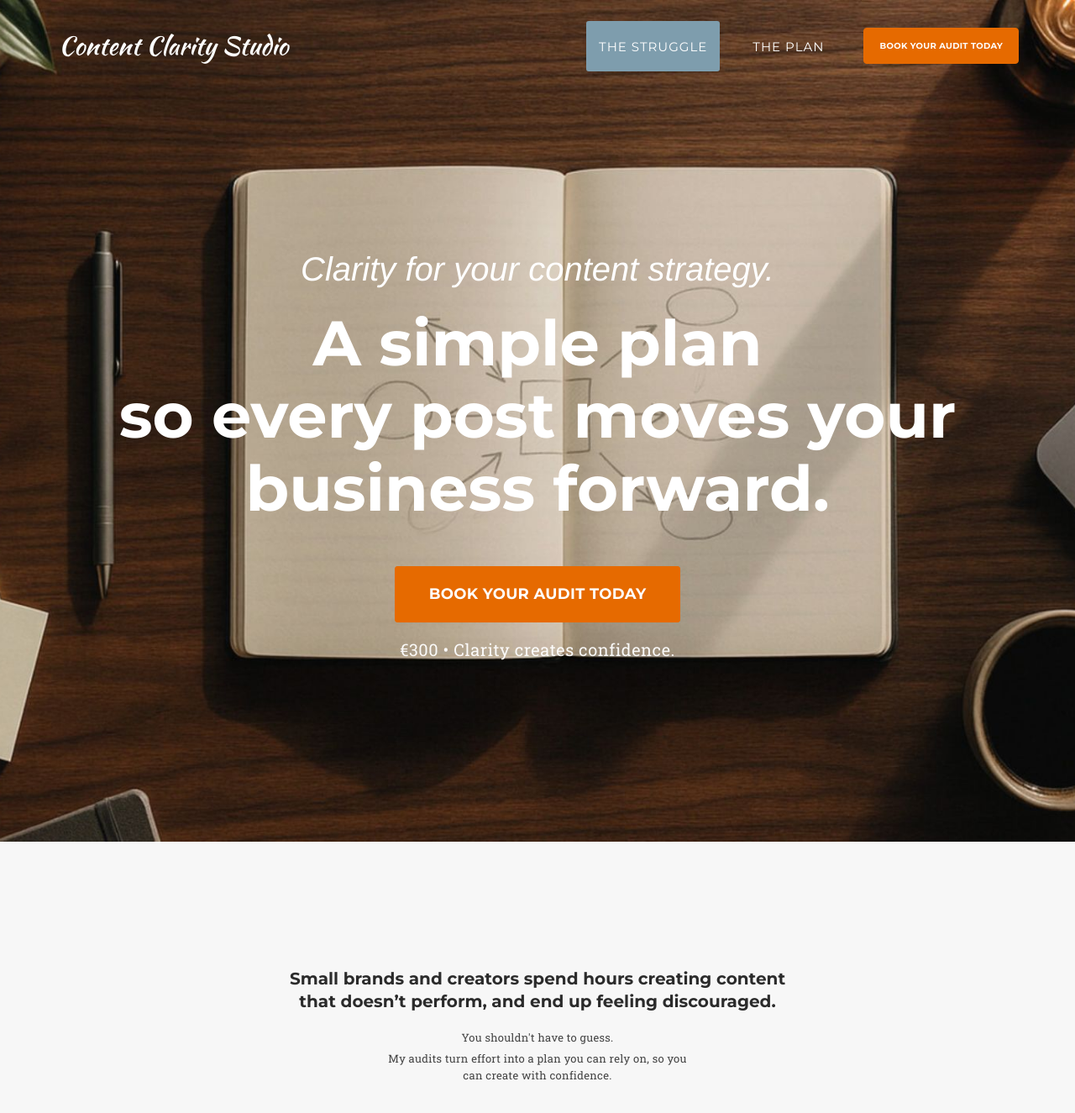
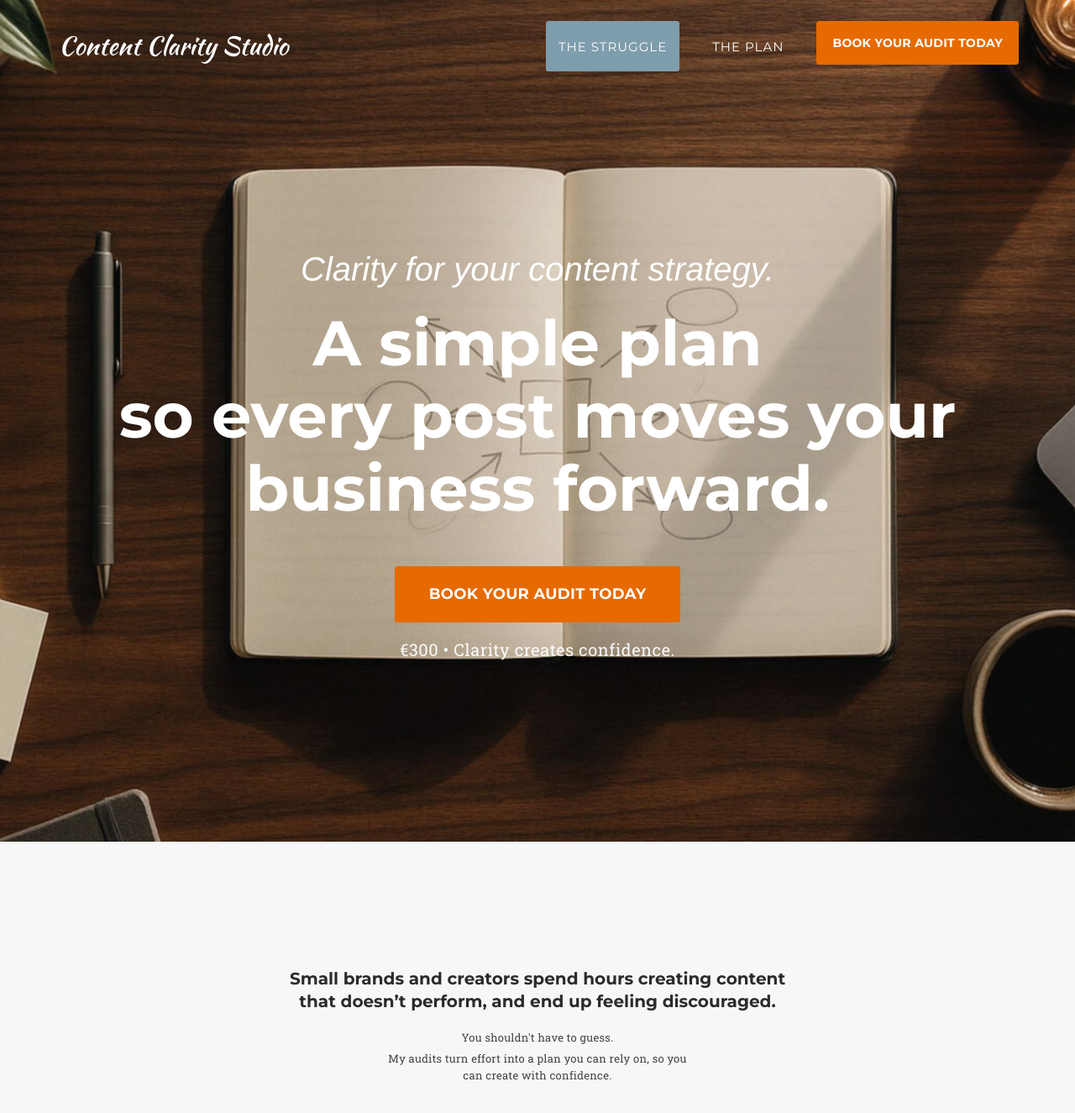
Before and after one commit to ContentClarityStudio/contentclaritystudio.github.io, a Jekyll site: the page built from index.html, in a window 1280 px wide and 1400 px high. Shown: the top 1325 px of the window at 84% size. Built offline with Jekyll 4.4.1, drawn with Linux system fonts in a browser that asks for light colours; some web fonts are replaced.

Commit message:
Update overrides.css

```diff
--- a/css/overrides.css
+++ b/css/overrides.css
@@ -37,13 +37,13 @@ header .intro-heading {
 
 /* ---------------------------------------------------------
    CTA buttons (hero + navbar): base/hover colors
+   (single, de-duplicated definition)
 --------------------------------------------------------- */
 .btn.btn-primary.btn-cta {
   background-color: #e66a00;
   border-color: #e66a00;
   color: #fff;
-  font-weight: 700;     /* strong, passes AA as large text */
-  font-size: 18px;      /* keeps hero CTA assertive */
+  font-weight: 700;
   letter-spacing: 0.3px;
   transition: all .2s ease-in-out;
 }
@@ -57,16 +57,19 @@ header .intro-heading {
 }
 
 /* ---------------- Navbar spacing/alignment ---------------- */
+
 /* Even spacing between text links (desktop) */
 .navbar-nav > li { margin: 0 12px; }
 .navbar-nav > li:first-child { margin-left: 0; }
 
-/* Extra gap before the CTA; size the button neatly in the bar */
-.navbar-nav > li.nav-cta { margin-left: 20px; }
+/* Make the navbar CTA the SAME HEIGHT as the tabs */
 .navbar-nav > li.nav-cta > a.btn.btn-cta {
-  padding: 10px 18px;
-  font-size: 1rem;
-  margin: 8px 0;   /* vertical centering in the bar */
+  /* Tabs in Bootstrap nav are ~50px tall: padding 15/15 + line-height 20 */
+  padding: 15px 18px;     /* match vertical padding to tabs */
+  line-height: 20px;      /* aligns text baseline like tabs */
+  font-size: 14px;        /* same visual scale as nav links */
+  margin: 0;              /* remove vertical margins so heights match exactly */
+  border-radius: 3px;     /* match tab radius */
 }
 
 /* Collapse tweaks (mobile) */
@@ -74,7 +77,8 @@ header .intro-heading {
   .navbar-nav > li { margin: 0; }
   .navbar-nav > li.nav-cta > a.btn.btn-cta {
     display: block;
-    margin: 10px 0;
+    margin: 10px 0;      /* breathing room when stacked */
+    padding: 12px 18px;  /* slightly smaller in the stack */
   }
 }
 
@@ -110,7 +114,7 @@ header .intro-heading {
   font-size:1.3rem;
   line-height:1.5;
   max-width:48ch;
-  margin:20px auto 30px;  /* includes bottom spacing to next section */
+  margin:20px auto 30px;
   color:#444;
   font-weight:500;
   letter-spacing:.3px;
@@ -142,36 +146,3 @@ header .intro-heading {
 @media (max-width:576px){
   .btn.btn-secondary{ padding:10px 22px; font-size:.95rem; }
 }
-
-
-/* CTA buttons (hero + navbar): base #e66a00, hover #cc5f00 */
-.btn.btn-primary.btn-cta {
-  background-color: #e66a00;   /* base orange */
-  border-color: #e66a00;
-  color: #fff;
-  font-weight: 700;
-  letter-spacing: 0.3px;
-  transition: all 0.2s ease-in-out;
-}
-
-/* Hover effect for both hero + navbar CTAs */
-.btn.btn-primary.btn-cta:hover,
-.btn.btn-primary.btn-cta:focus {
-  background-color: #cc5f00;
-  border-color: #cc5f00;
-  color: #fff;
-  transform: translateY(-1px);
-  box-shadow: 0 3px 10px rgba(0,0,0,0.25);
-}
-
-/* Adjust navbar CTA spacing (not sizing) */
-.navbar-nav > li > .btn.btn-primary.btn-cta {
-  margin-top: 8px;
-  margin-bottom: 8px;
-}
-@media (max-width: 767px) {
-  .navbar-nav > li > .btn.btn-primary.btn-cta {
-    margin-top: 10px;
-    margin-bottom: 10px;
-  }
-}
```
